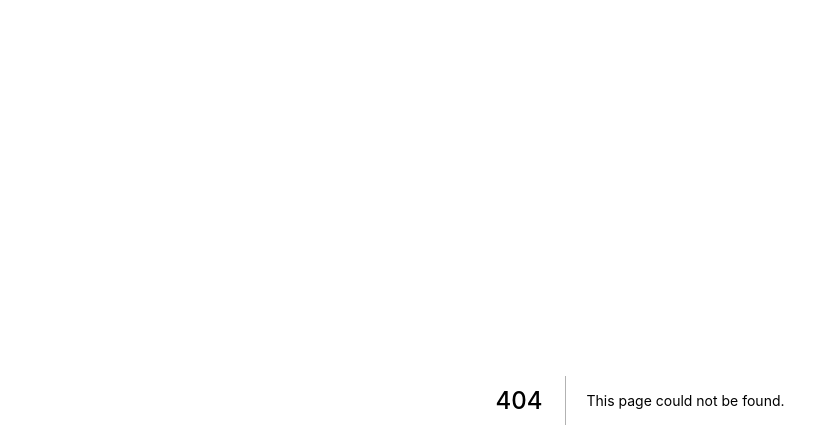
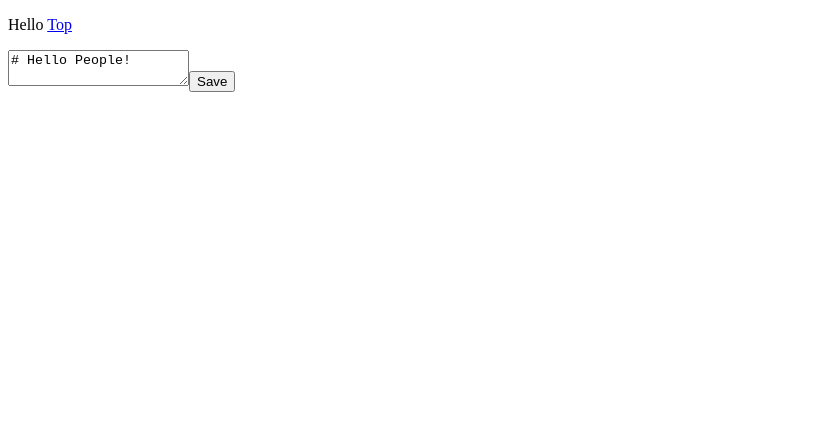
Before and after one commit to millette/t4, a Next.js app: page /ed in a window 1280 px wide. Before the commit this address had no page. Shown: the top 448 px of the page, without its empty margins (0-839 px from the left). Built offline with nearby package versions, Linux system fonts and the light colour scheme.

Commit message:
Edit page.

```diff
--- /dev/null
+++ b/pages/ed.js
@@ -0,0 +1,33 @@
+import Link from "next/link"
+import "isomorphic-unfetch"
+
+const EdPage = ({ MDXContent }) => {
+  const handleSubmit = (ev) => {
+    ev.preventDefault()
+    const d = new window.FormData(ev.target).get("cnt")
+    console.log("DD", d)
+  }
+  return (
+    <div>
+      <p>
+        Hello{" "}
+        <Link href="/">
+          <a>Top</a>
+        </Link>
+      </p>
+      <form onSubmit={handleSubmit}>
+        <textarea name="cnt" defaultValue={MDXContent} />
+        <button>Save</button>
+      </form>
+    </div>
+  )
+}
+
+EdPage.getInitialProps = async ({ req }) => {
+  console.log(!req, typeof req)
+  const res = await fetch("http://localhost:3000/c1.mdx")
+  const c = await res.text()
+  return { MDXContent: c }
+}
+
+export default EdPage
```
